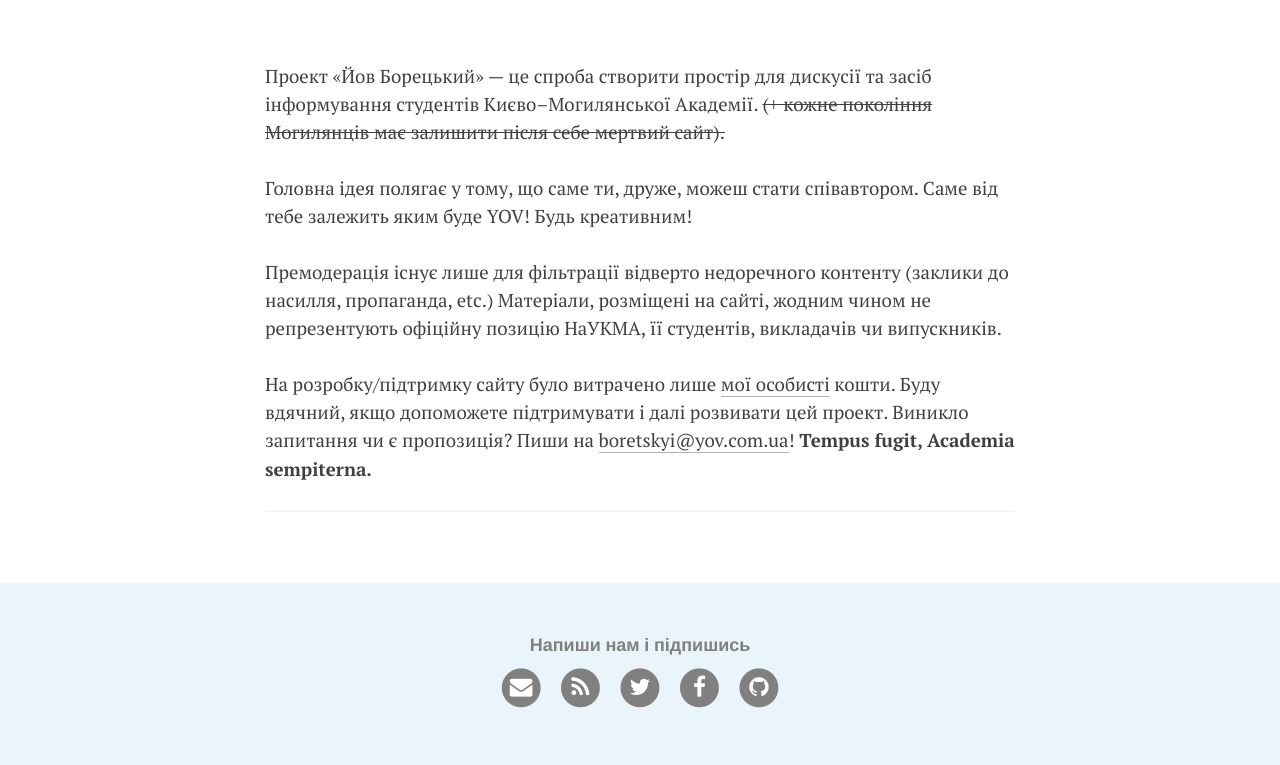
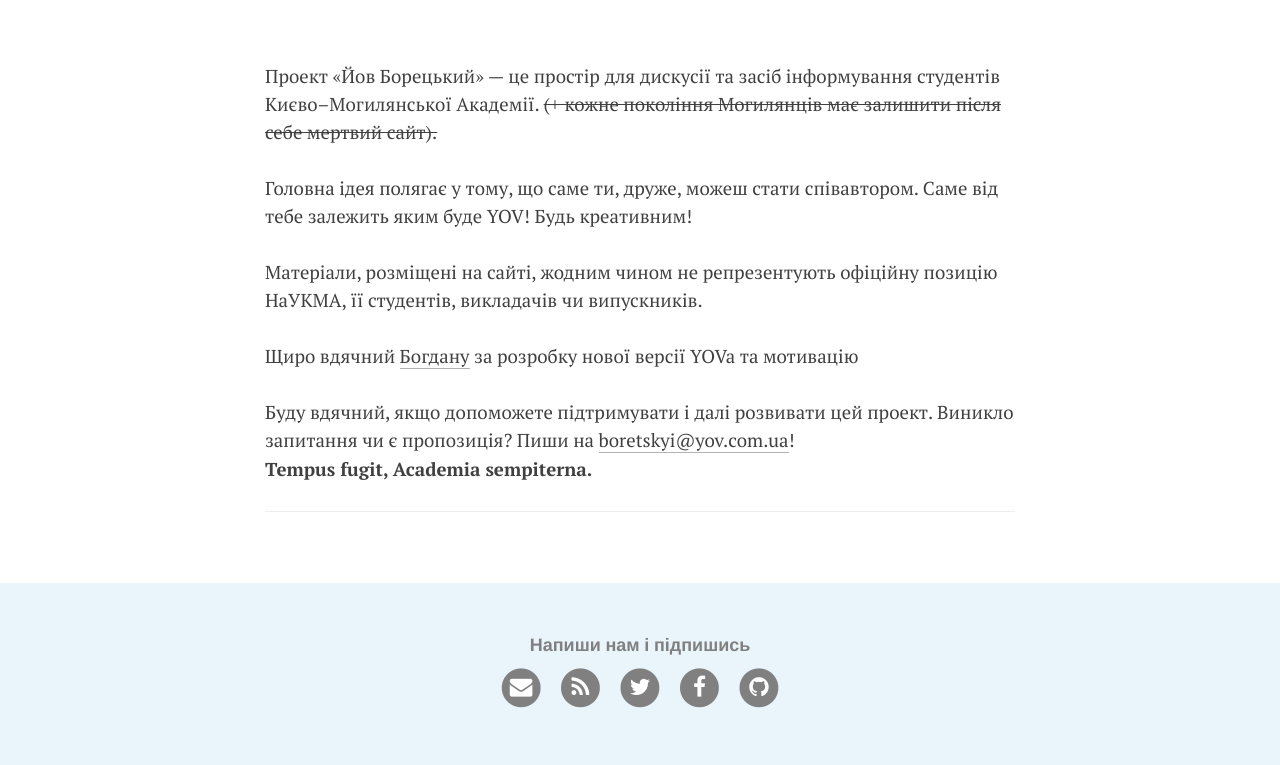
Before and after one commit to boretskyi/boretskyi.github.io, a Jekyll site: the page built from about.md, in a window 1280 px wide. Shown: the part 279-1044 px from the top of the page. Built offline with Jekyll 4.4.1, drawn with Linux system fonts in a browser that asks for light colours; nearby versions of some CDN libraries; Markdown is read by kramdown in place of the engine named in the settings; comment, search, counter and statistics services are not loaded.

Commit message:
Update about.md

```diff
--- a/about.md
+++ b/about.md
@@ -5,13 +5,16 @@
 permalink: /about/
 ---
 
-Проект «Йов Борецький» — це спроба створити простір для дискусії та засіб інформування студентів Києво–Могилянської Академії.  <strike> (+ кожне покоління Могилянців має залишити після себе мертвий сайт). </strike>
+Проект «Йов Борецький» — це простір для дискусії та засіб інформування студентів Києво–Могилянської Академії.  <strike> (+ кожне покоління Могилянців має залишити після себе мертвий сайт). </strike>
 
 Головна ідея полягає у тому, що саме ти, друже, можеш стати співавтором.  Саме від тебе залежить яким буде YOV!  Будь креативним!
 
-Премодерація існує лише для фільтрації відверто недоречного контенту (заклики до насилля, пропаганда, etc.) Матеріали, розміщені на сайті, жодним чином не репрезентують офіційну позицію НаУКМА, її студентів, викладачів чи випускників.
+Матеріали, розміщені на сайті, жодним чином не репрезентують офіційну позицію НаУКМА, її студентів, викладачів чи випускників.
 
-На розробку/підтримку сайту було витрачено лише [мої особисті](https://www.facebook.com/bondarenkopavlo) кошти. Буду вдячний, якщо допоможете підтримувати і далі розвивати цей проект.  Виникло запитання чи є пропозиція?  Пиши на [{{ site.email }}](mailto:{{ site.email }})!  **Tempus fugit, Academia sempiterna.**
+Щиро вдячний [Богдану](https://bogdankulynych.me) за розробку нової версії YOVa та мотивацію
+
+Буду вдячний, якщо допоможете підтримувати і далі розвивати цей проект.  Виникло запитання чи є пропозиція?  Пиши на [{{ site.email }}](mailto:{{ site.email }})!
+**Tempus fugit, Academia sempiterna.**
 
 ------
 
```
